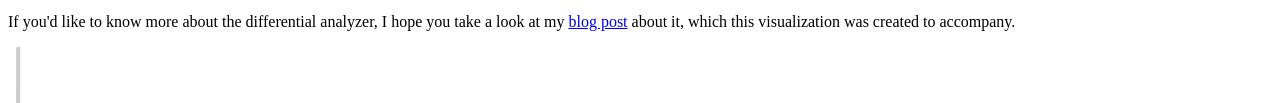
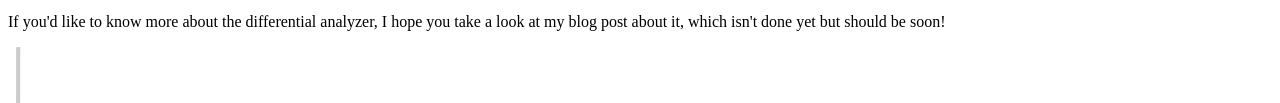
Before and after one commit to sinclairtarget/differential-analyzer, a website: page src/index.html in a window 1280 px wide. Shown: the part 417-520 px from the top of the page. Drawn offline with Linux system fonts and the light colour scheme; files whose address does not match are found by name.

Commit message:
Remove confusing link to non-existent blog post.

```diff
--- a/src/index.html
+++ b/src/index.html
@@ -61,8 +61,8 @@
         to the machine and this input would control the displacement of the
         wheel.</p>
         <p>If you'd like to know more about the differential analyzer, I hope
-        you take a look at my <a href="#">blog post</a> about it, which this
-        visualization was created to accompany.</p>
+        you take a look at my blog post about it, which isn't done yet but
+        should be soon!</p>
       </div>
       <div class="diagram-background">
         <div class="container">
```
